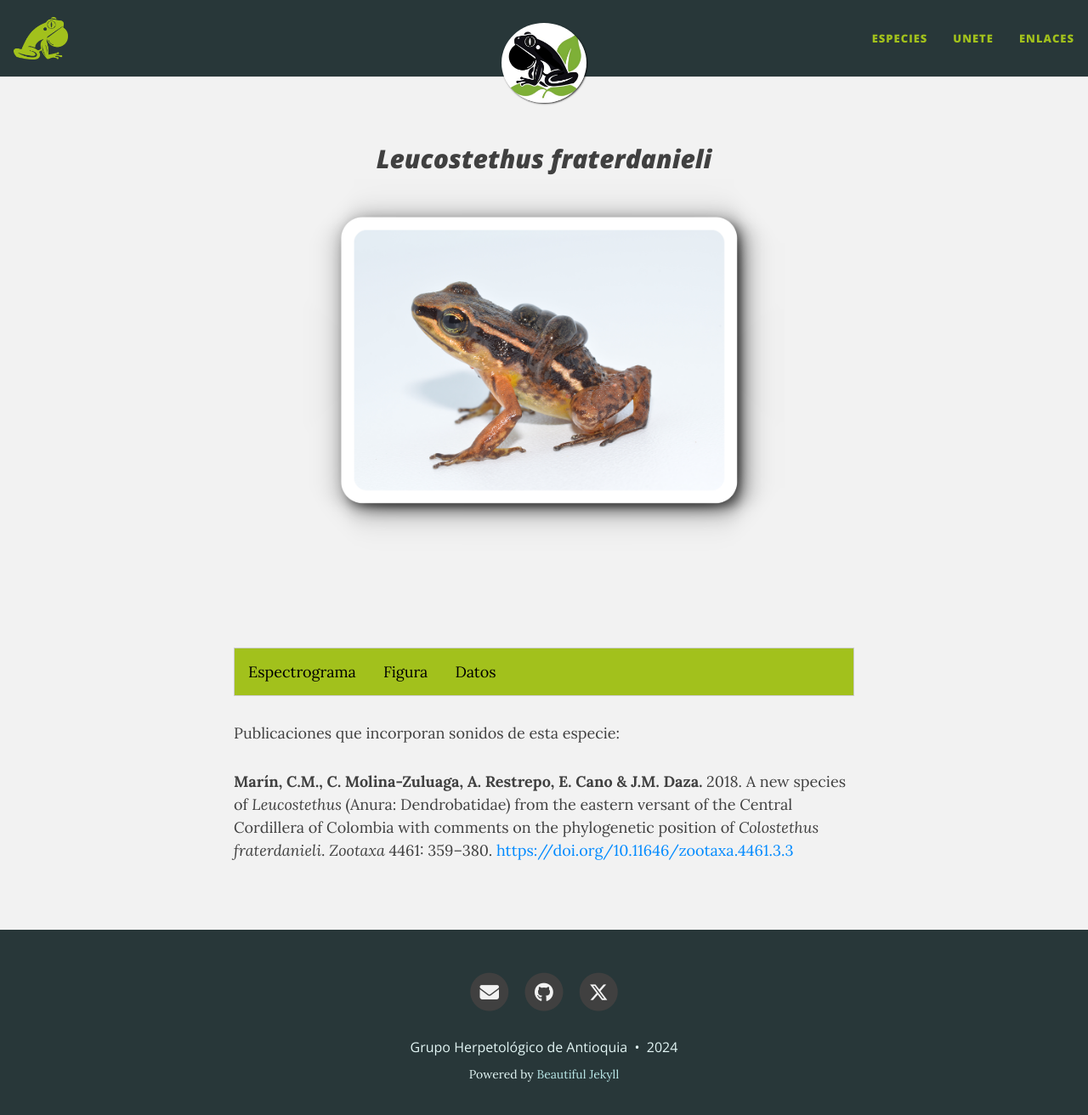
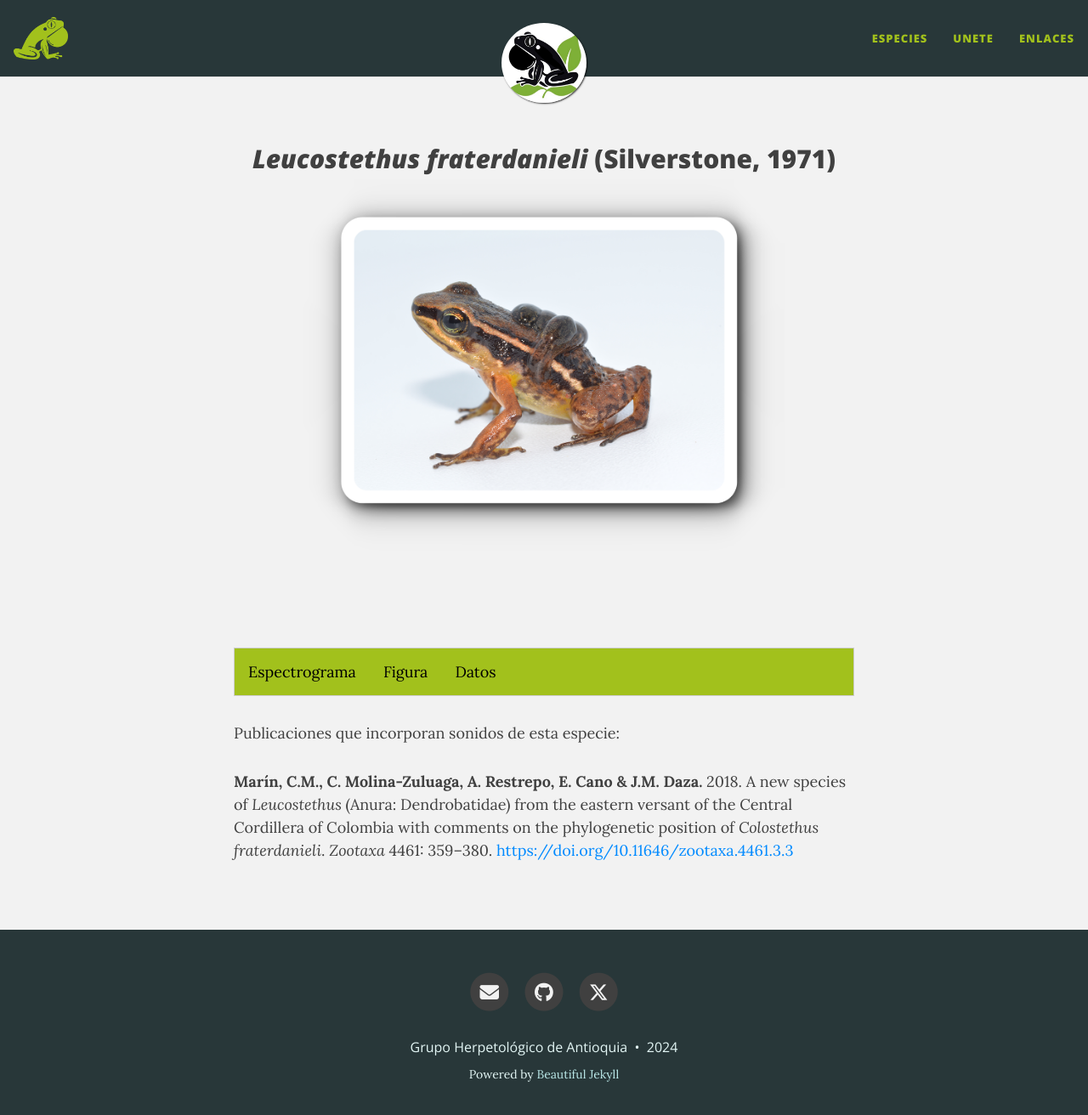
Before and after one commit to colombianfrogs/sounds, a Jekyll site: the page built from docs/especie.md, in a window 1280 px wide and 1325 px high. Shown: the top 1312 px of the window at 85% size. Built offline with Jekyll 4.4.1, drawn with Linux system fonts in a browser that asks for light colours.

Commit message:
Update especie.md

```diff
--- a/docs/especie.md
+++ b/docs/especie.md
@@ -50,7 +50,7 @@ function openTab(evt, tabName) {
 
 <!-- Species presentation -->
 <div style="text-align: center;">
-  <h2><i>Leucostethus fraterdanieli</i></h2>
+  <h2><i>Leucostethus fraterdanieli</i> (Silverstone, 1971)</h2>
   <img src="{{ site.baseurl }}/images/especie_Leucostethus_fraterdanieli.png" style="width:15cm;">
 </div>
 
```
